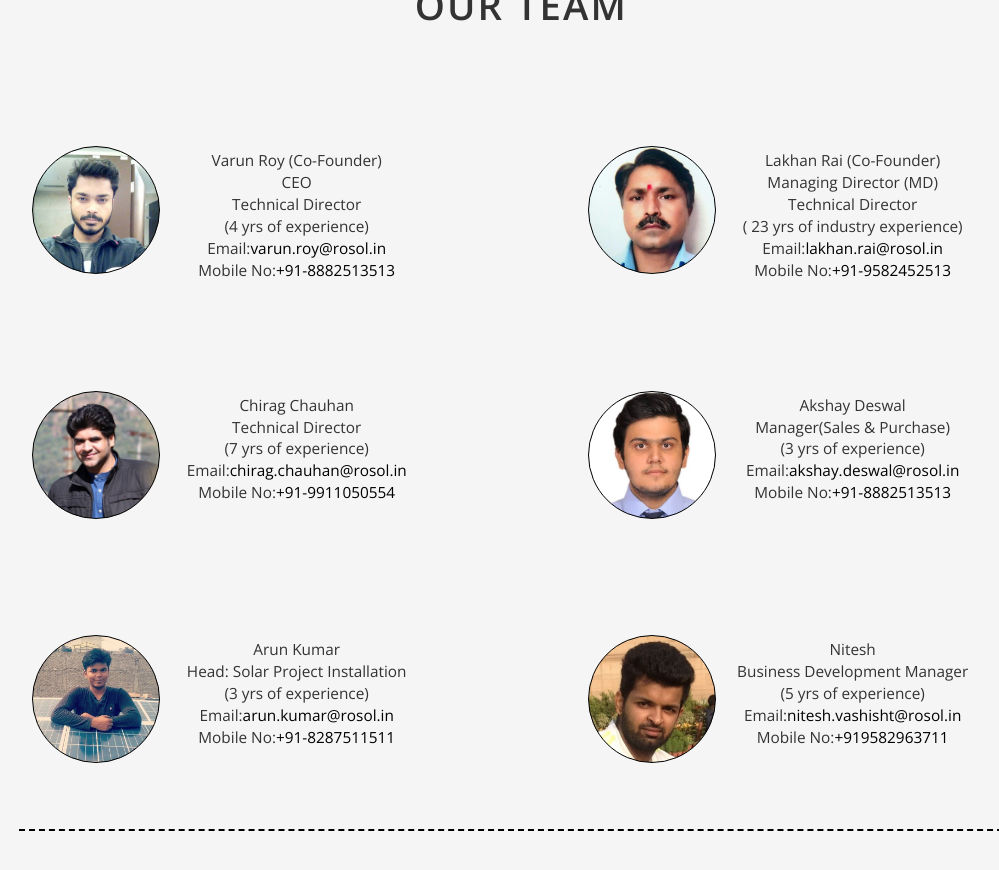
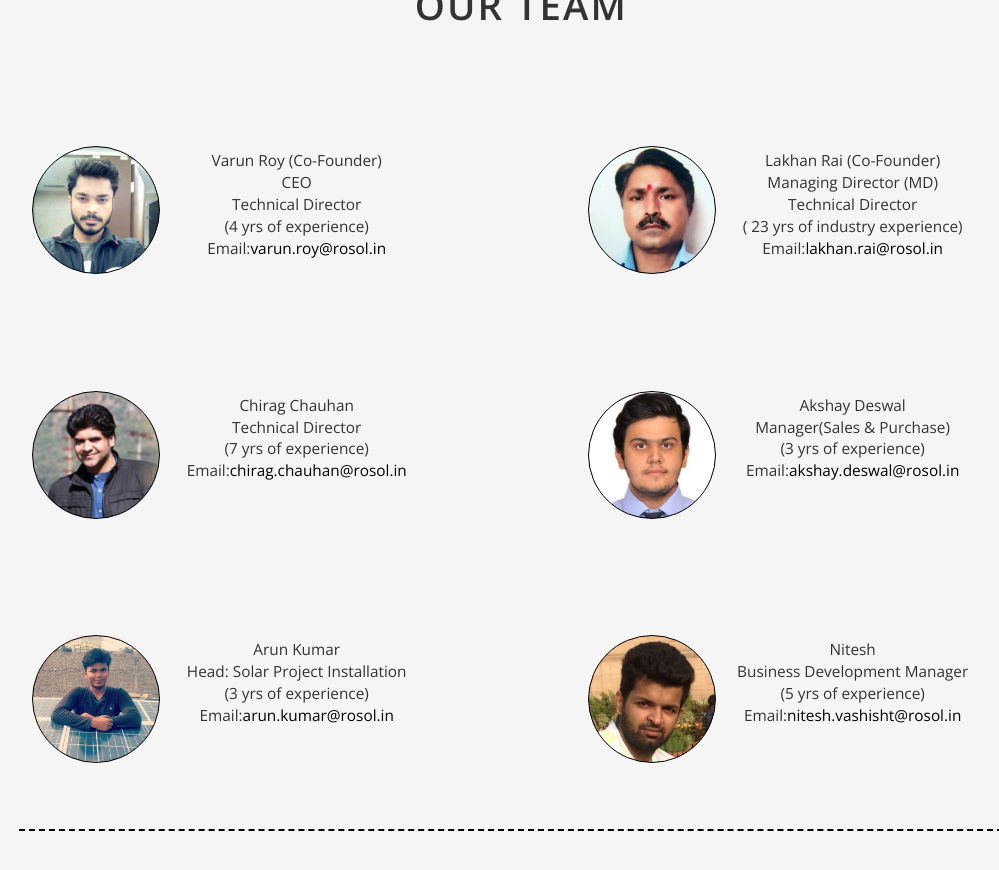
Before and after one commit to rosol-India/rosol-india, a Jekyll site: the page built from about.html, in a window 1280 px wide and 900 px high, scrolled down 1263 px. Shown: the top 870 px of the window, without its empty margins (106-1105 px from the left). Built offline with Jekyll 4.4.1, drawn with Linux system fonts in a browser that asks for light colours; nearby versions of some CDN libraries; some web fonts are replaced.

Commit message:
Update about.html

```diff
--- a/about.html
+++ b/about.html
@@ -48,8 +48,7 @@ layout: page
 				CEO<br/>
 				Technical Director<br/>
 				(4 yrs of experience)<br/>
-				Email:<a id="mailto2" href="mailto:varun.roy@rosol.in">varun.roy@rosol.in</a><br/>
-				Mobile No:<a id="tele2" href="tel:+918882513513">+91-8882513513</a>
+				Email:<a id="mailto2" href="mailto:varun.roy@rosol.in">varun.roy@rosol.in</a>
 		</div>
 	</div>
 	<div id="box">
@@ -59,8 +58,7 @@ layout: page
 				Managing Director (MD)<br/>
 				Technical Director<br/>
 				( 23 yrs of industry experience)<br/>
-				Email:<a id="mailto2" href="mailto:lakhan.rai@rosol.in">lakhan.rai@rosol.in</a><br/>
-				Mobile No:<a id="tele2" href="tel:+919582452513">+91-9582452513</a>
+				Email:<a id="mailto2" href="mailto:lakhan.rai@rosol.in">lakhan.rai@rosol.in</a>
 		</div>
 	</div>
 		<br/>
@@ -71,8 +69,7 @@ layout: page
 				Chirag Chauhan<br/>
 				Technical Director<br/>
 				(7 yrs of experience)<br/>
-				Email:<a id="mailto2" href="mailto:chirag.chauhan@rosol.in">chirag.chauhan@rosol.in</a><br/>
-				Mobile No:<a id="tele2" href="tel:+919911050554">+91-9911050554</a>
+				Email:<a id="mailto2" href="mailto:chirag.chauhan@rosol.in">chirag.chauhan@rosol.in</a>
 		</div>
 	</div>
 	<div id="box">
@@ -81,8 +78,7 @@ layout: page
 				Akshay Deswal <br/>
 				Manager(Sales & Purchase)<br/>
 				(3 yrs of experience)<br/>
-				Email:<a id="mailto2" href="mailto:akshay.deswal@rosol.in">akshay.deswal@rosol.in</a><br/>
-				Mobile No:<a id="tele2" href="tel:+919968042042">+91-8882513513</a>
+				Email:<a id="mailto2" href="mailto:akshay.deswal@rosol.in">akshay.deswal@rosol.in</a>
 		</div>
 	</div>
 
@@ -92,8 +88,7 @@ layout: page
 				Arun Kumar <br/>
 				Head: Solar Project Installation<br/>
 				(3 yrs of experience)<br/>
-				Email:<a id="mailto2" href="mailto:arun.kumar@rosol.in">arun.kumar@rosol.in</a><br/>
-				Mobile No:<a id="tele2" href="tel:+918287511511">+91-8287511511</a>
+				Email:<a id="mailto2" href="mailto:arun.kumar@rosol.in">arun.kumar@rosol.in</a>
 		</div>
 	</div>
 	<div id="box">
@@ -102,8 +97,7 @@ layout: page
 				Nitesh <br/>
 				Business Development Manager <br/>
 				(5 yrs of experience)<br/>
-				Email:<a id="mailto2" href="mailto:nitesh.vashisht@rosol.in">nitesh.vashisht@rosol.in</a><br/>
-				Mobile No:<a id="tele2" href="tel:+919582963711">+919582963711</a>
+				Email:<a id="mailto2" href="mailto:nitesh.vashisht@rosol.in">nitesh.vashisht@rosol.in</a>
 		</div>
 	</div>
 
```
